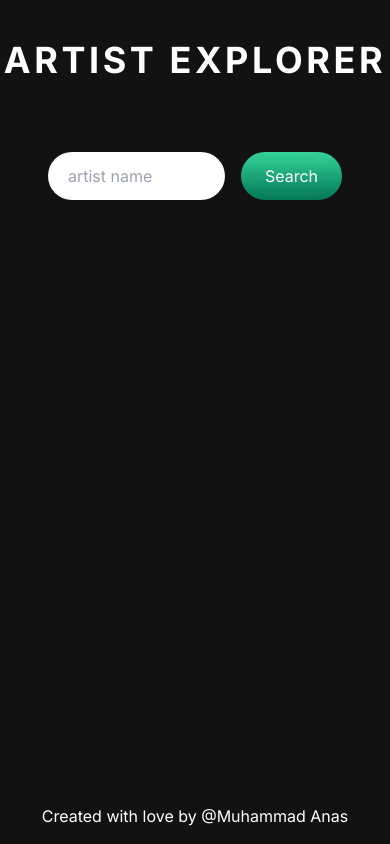
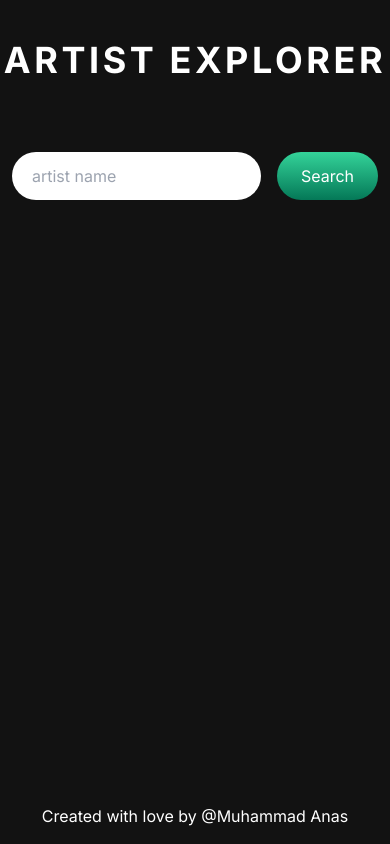
Before and after one commit to anas-afzal/nextjs-artist-search-page, a Next.js app: page / in a window 390 px wide. Built offline with nearby package versions, Linux system fonts and the light colour scheme.

Commit message:
refactor(layout): adjust the padding

```diff
--- a/src/components/Layout.tsx
+++ b/src/components/Layout.tsx
@@ -16,7 +16,7 @@ export const Layout: FC<IProps> = ({ children }) => {
           <h1 className='text-4xl uppercase font-bold tracking-widest'>Artist Explorer</h1>
         </Link>
       </header>
-      <main className='w-full max-w-7xl flex flex-col mx-auto items-center px-12 pt-8'>
+      <main className='w-full max-w-7xl flex flex-col mx-auto items-center px-3 sm:px-12 pt-8'>
         {children}
       </main>
       <footer className='flex mt-auto justify-center pt-8 pb-4'>
```
